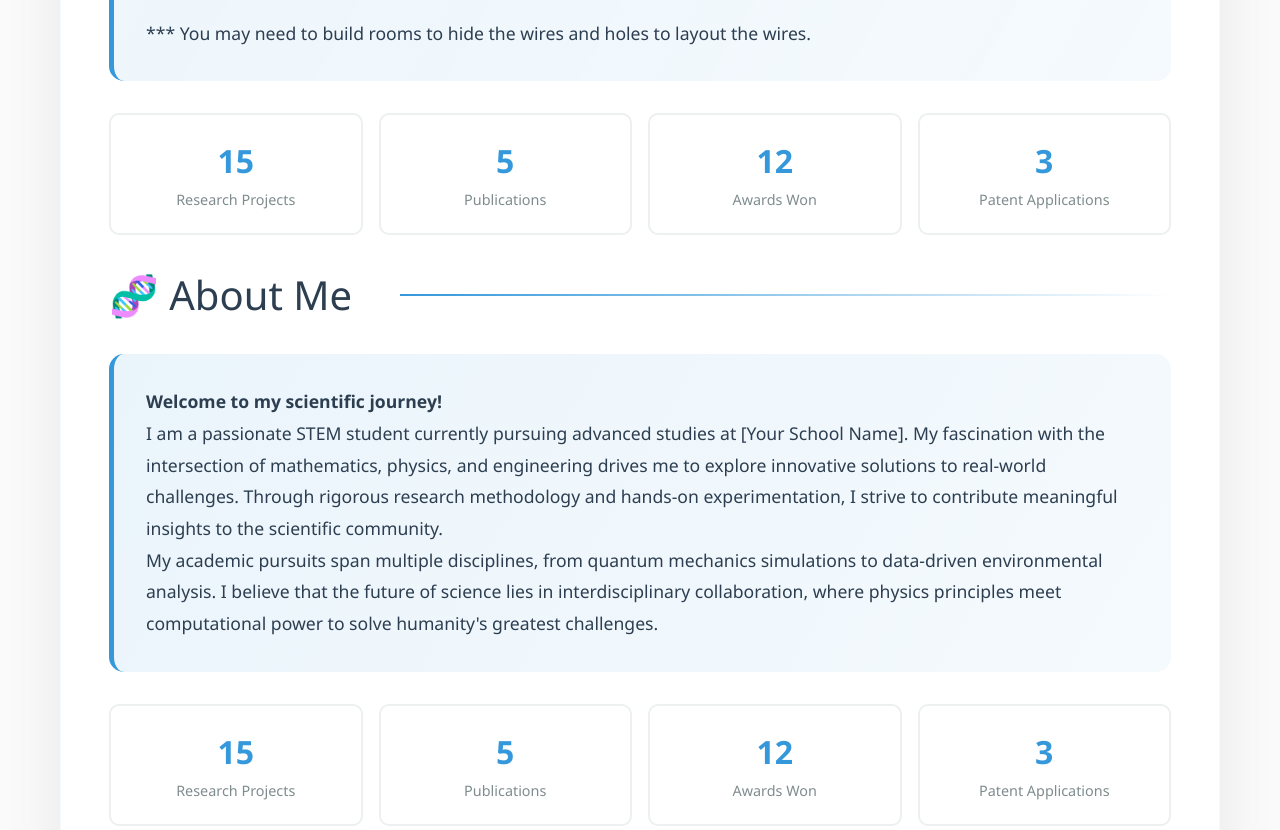
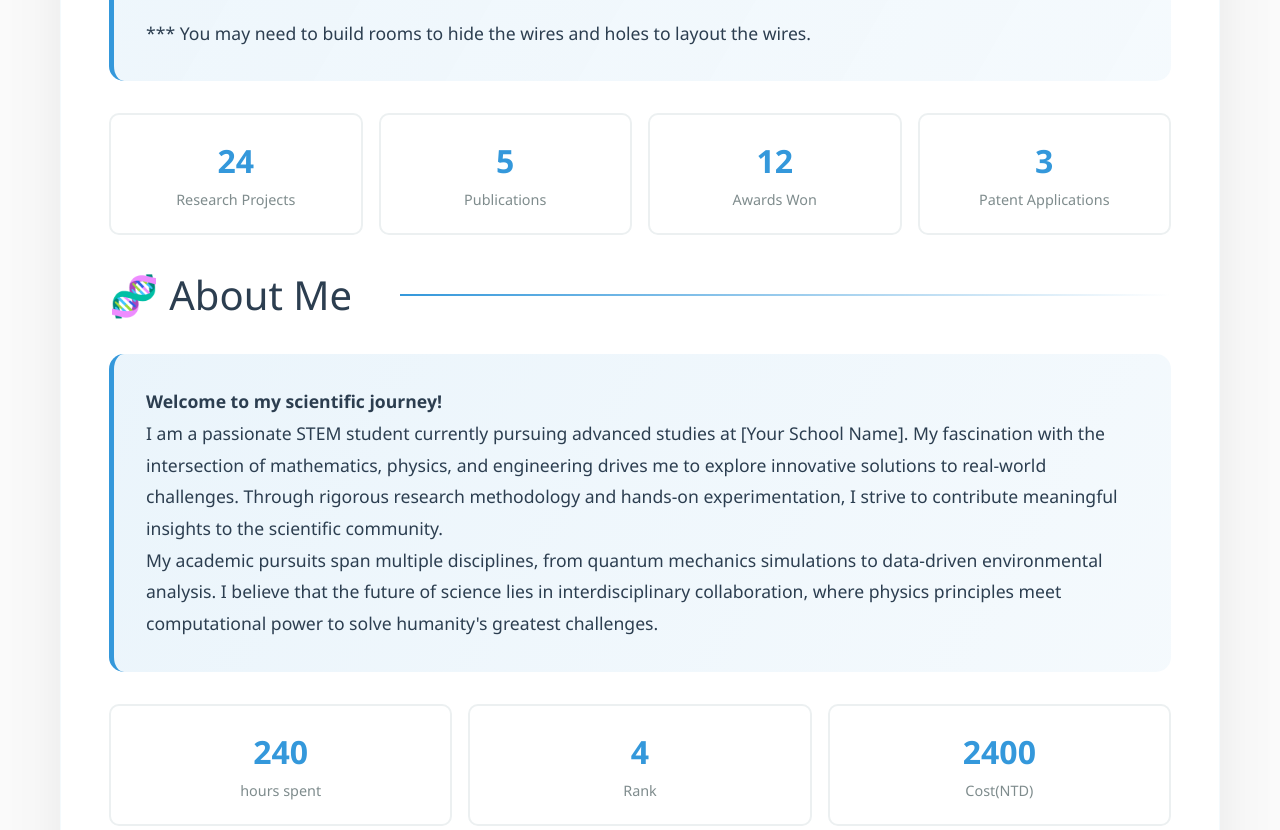
Before and after one commit to Thomaszh0128/Personal-web, a plain HTML site: page index.html in a window 1280 px wide. Shown: the part 1540-2370 px from the top of the page. Drawn offline with Linux system fonts and the light colour scheme.

Commit message:
Update index.html

```diff
--- a/index.html
+++ b/index.html
@@ -702,7 +702,7 @@
 
             <div class="stats-grid">
                 <div class="stat-card">
-                    <div class="stat-number">15+</div>
+                    <div class="stat-number">24+</div>
                     <div class="stat-label">Research Projects</div>
                 </div>
                 <div class="stat-card">
@@ -730,20 +730,16 @@
 
             <div class="stats-grid">
                 <div class="stat-card">
-                    <div class="stat-number">15+</div>
-                    <div class="stat-label">Research Projects</div>
+                    <div class="stat-number">240+</div>
+                    <div class="stat-label">hours spent</div>
                 </div>
                 <div class="stat-card">
-                    <div class="stat-number">5</div>
-                    <div class="stat-label">Publications</div>
+                    <div class="stat-number">4/182</div>
+                    <div class="stat-label">Rank</div>
                 </div>
                 <div class="stat-card">
-                    <div class="stat-number">12</div>
-                    <div class="stat-label">Awards Won</div>
-                </div>
-                <div class="stat-card">
-                    <div class="stat-number">3</div>
-                    <div class="stat-label">Patent Applications</div>
+                    <div class="stat-number">2400</div>
+                    <div class="stat-label">Cost(NTD)</div>
                 </div>
             </div>
 
```
